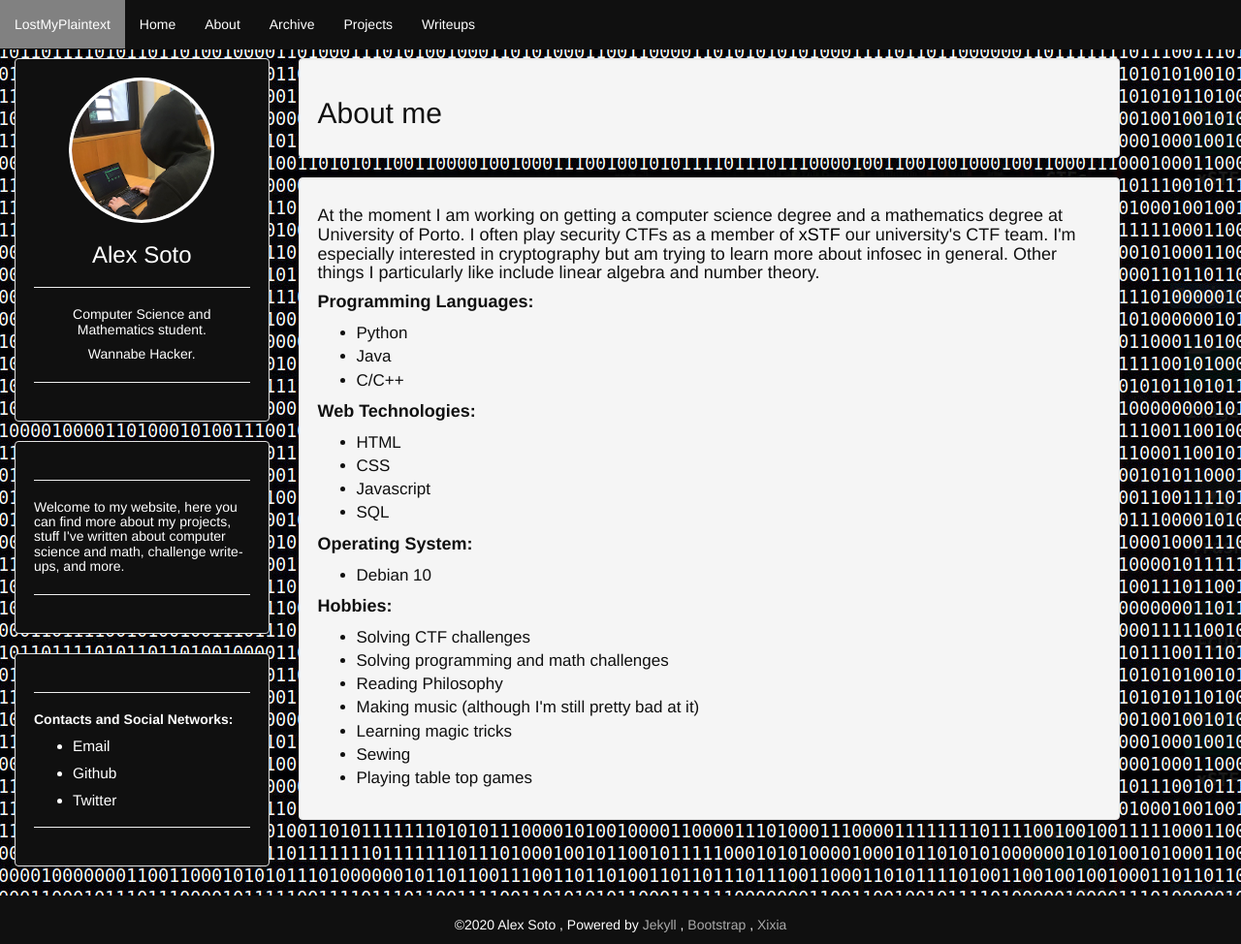
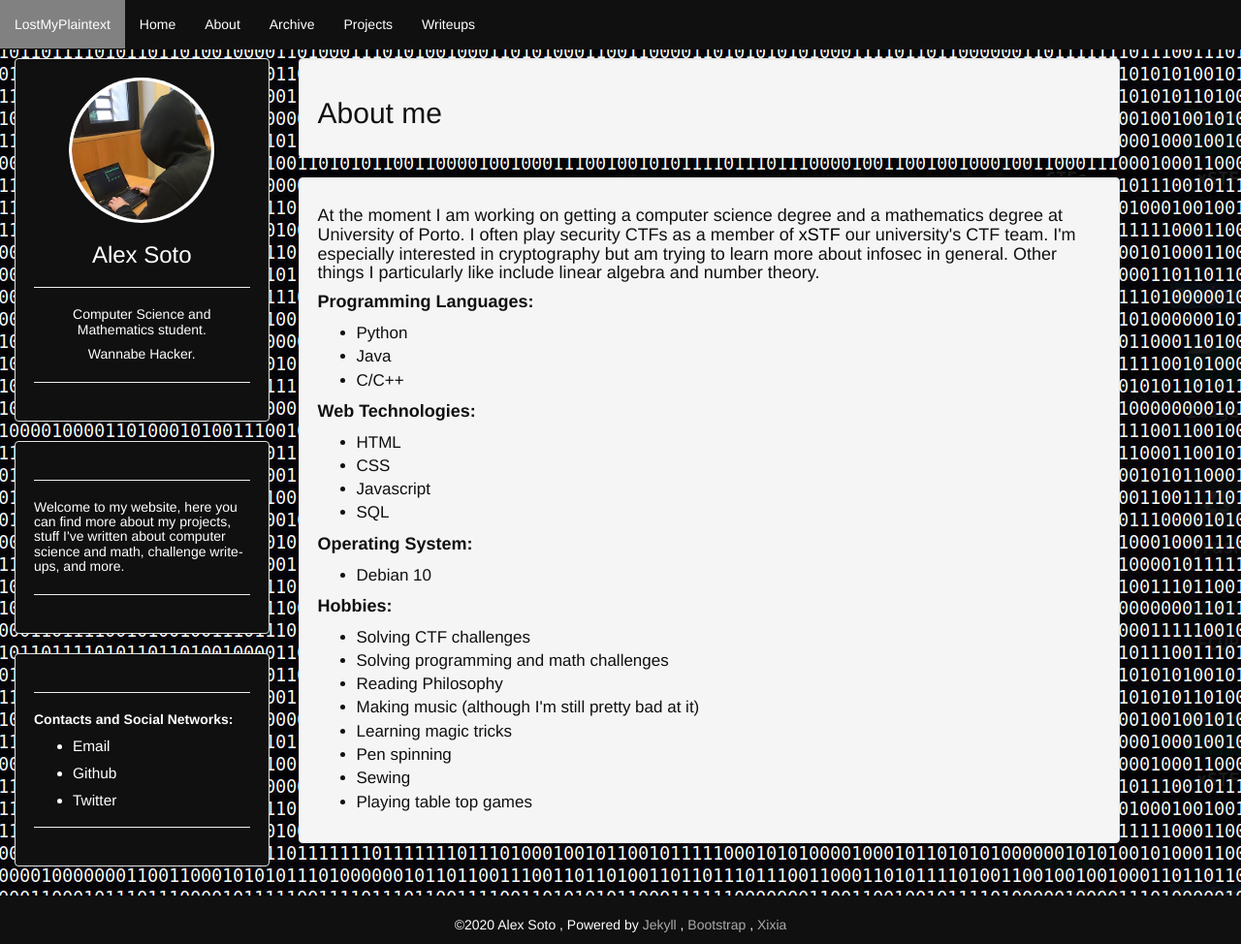
Before and after one commit to 0xA2/0xA2.github.io, a Jekyll site: the page built from about.html, in a window 1280 px wide and 974 px high. Shown: the whole window at 97% size. Built offline with Jekyll 4.4.1, drawn with Linux system fonts in a browser that asks for light colours.

Commit message:
Update about.html

```diff
--- a/about.html
+++ b/about.html
@@ -37,6 +37,7 @@ layout: default
             <li>Reading Philosophy</li>
 	    <li>Making music (although I'm still pretty bad at it)</li>
             <li>Learning magic tricks</li>
+	    <li>Pen spinning</li>
 	    <li>Sewing</li>
             <li>Playing table top games</li>
         </ul>
```
